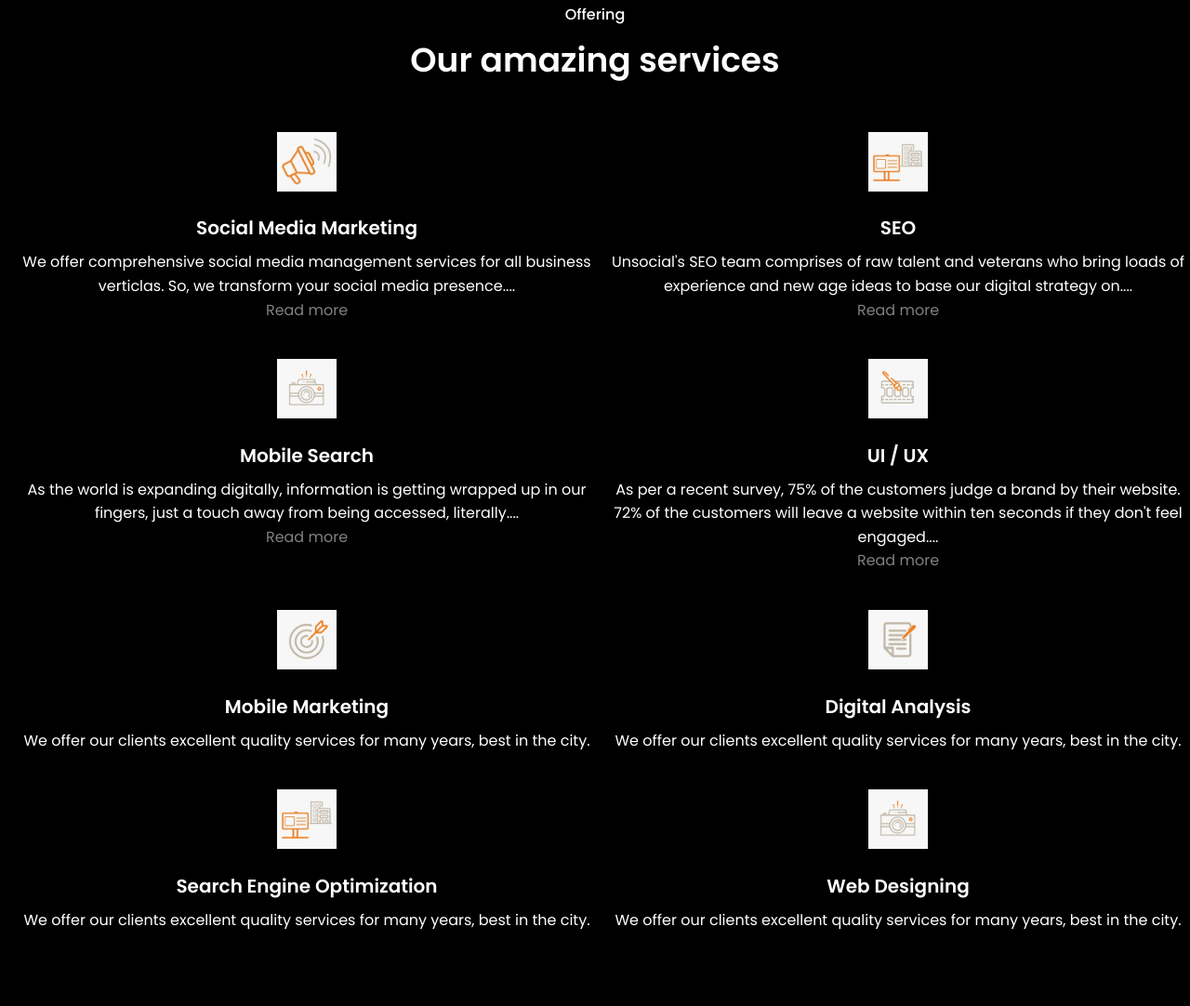
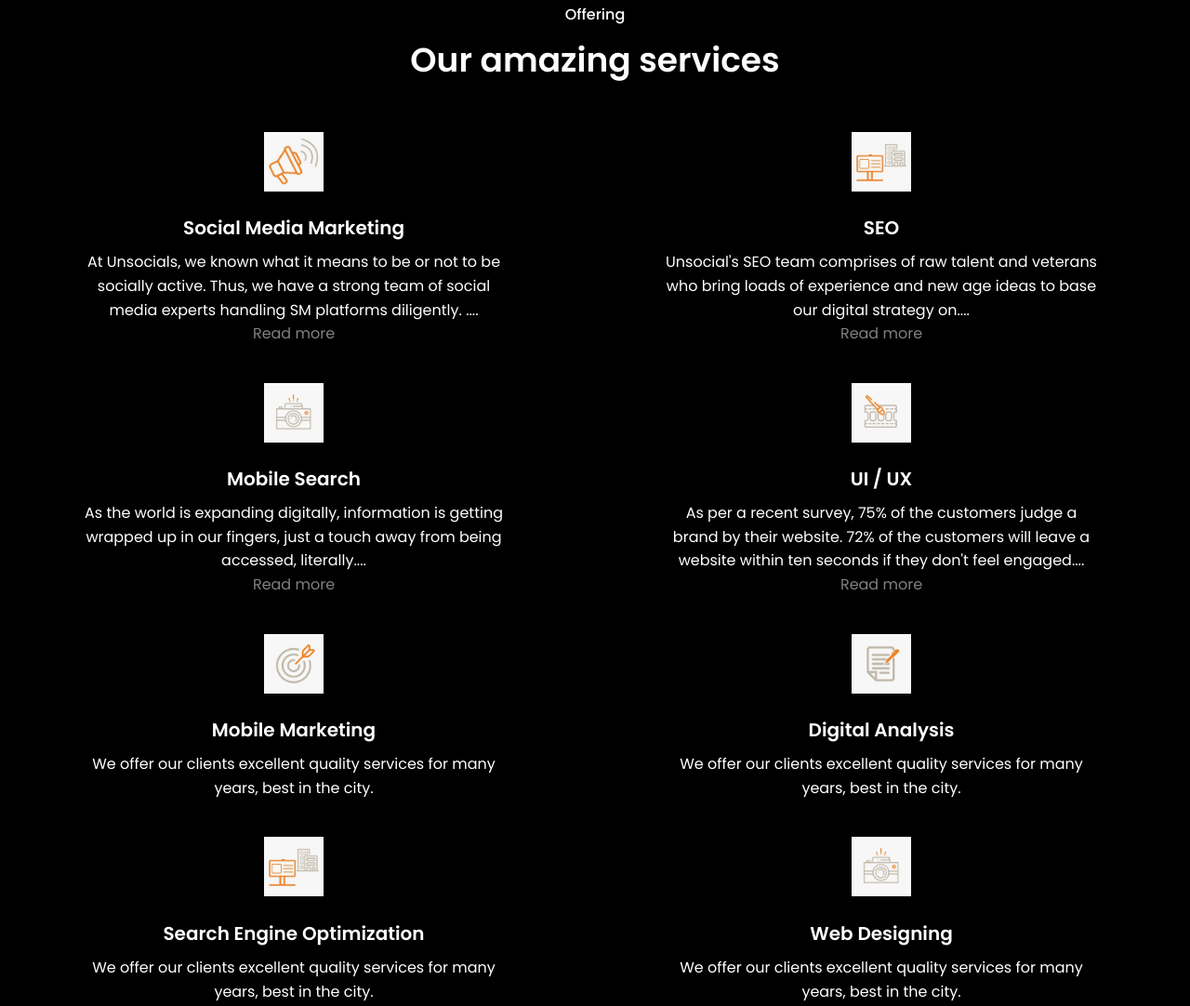
Before and after one commit to abhishekchandra2522k/company-landing-page, a plain HTML site: page index.html in a window 1280 px wide. Shown: the part 1493-2575 px from the top of the page at 93% size. Drawn offline with nearby package versions, Linux system fonts and the light colour scheme.

Commit message:
Change padding services, remove contact section

```diff
--- a/assets/css/styles.css
+++ b/assets/css/styles.css
@@ -363,6 +363,8 @@ img{
 
 .services__description{
   text-align: center;
+  padding-left: 2rem;
+  padding-right: 2rem;
 }
 
 .services__img{
@@ -730,6 +732,12 @@ select{
   .footer__container{
     margin-left: 6rem;
   }
+
+  .services__container{
+    padding-left: 4rem;
+    padding-right: 6rem;
+    column-gap: 10rem;
+  }
 }
 
 @media screen and (max-height: 570px){
--- a/index.html
+++ b/index.html
@@ -79,7 +79,11 @@
                     <div class="services__content">
                         <img src="assets/img/9.jpeg" class="services__img"/>
                         <h3 class="services__title">Social Media Marketing</h3>
-                        <p class="services__description">We offer comprehensive social media management services for all business verticlas. So, we transform your social media presence<span id="dots">....</span><span id="more"> with high-quality content, catchy graphics, daily activity, monitoring-engagement and increased followers.</span><br> <a onclick="myFunction()" id="myBtn" style="color: gray;">Read more</a></p>
+                        <p class="services__description">At Unsocials, we known what it means to be or not to be socially active. Thus, we have a strong team of social media experts handling SM platforms diligently. <span id="dots">....</span><span id="more"> Being a social media agency in Jaipur, we understand the absence of a hard hitting social media advertising for your business and how adversely it can affect your digital marketing campaign.
+
+                            Our main aim is to put you ahead along with your brand using all digital assets. Whether it's paid social, organic search or graphics, we know how to creatively put your brand across the spectrum to increase awareness, garner more customers or promote an ongoing campaign.
+
+                            With Unsocials, your social presence is guaranteed!</span><br> <a onclick="myFunction()" id="myBtn" style="color: gray;">Read more</a></p>
                     </div>
 
                     <div class="services__content">
@@ -268,7 +272,7 @@
             <script src="https://maxcdn.bootstrap.com/bootstrap/3.3.6/js/bootstrap.min.js"></script>
 
             <!--========== CONTACT US ==========-->
-            <section class="contact section bd-container" id="contact">
+            <!-- <section class="contact section bd-container" id="contact">
                 <div class="contact__container bd-grid">
                     <div class="contact__data">
                         <span class="section-subtitle contact__initial">Let's talk</span>
@@ -280,7 +284,7 @@
                         <a href="#contact-form" class="button">Contact us now</a>
                     </div>
                 </div>
-            </section>
+            </section> -->
 
             <!-- ===== CONTACT FORM =====-->
             <section class="contact section" id="contact-form">
```
